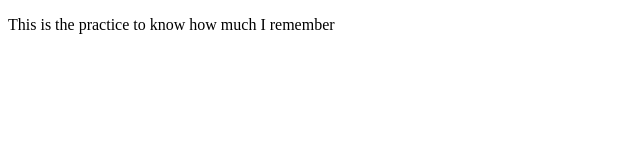
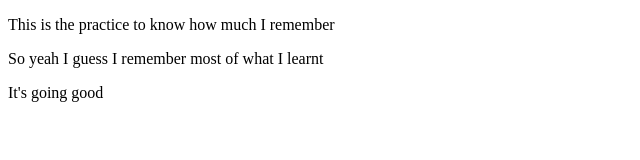
Before and after one commit to dveku/practise-revision, a plain HTML site: page index.html in a window 1280 px wide. Shown: the whole page, without its empty margins (0-640 px from the left). Drawn offline with Linux system fonts and the light colour scheme.

Commit message:
updating text

```diff
--- a/index.html
+++ b/index.html
@@ -10,6 +10,8 @@
 
 <body>
     <p>This is the practice to know how much I remember</p>
+    <p>So yeah I guess I remember most of what I learnt </p>
+    <p>It's going good</p>
 </body>
 
 </html>
```
